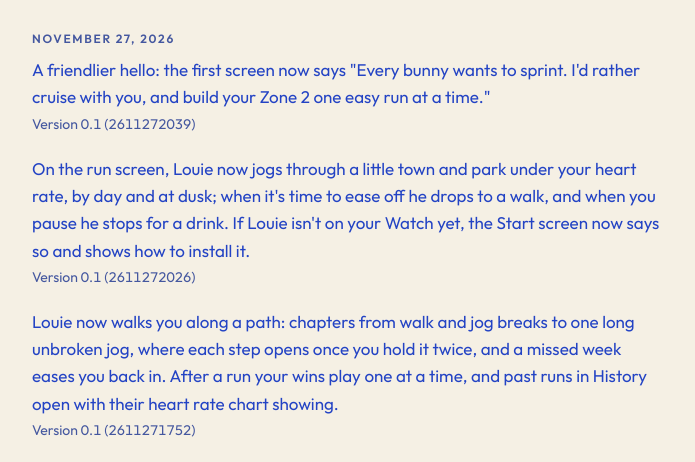
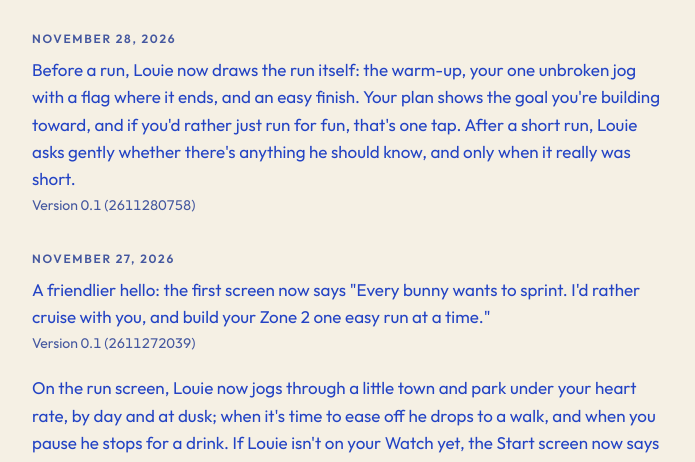
Before and after one commit to thoughtandtheory/louie-app, a plain HTML site: page releases/index.html in a window 1280 px wide. Shown: the part 297-759 px from the top of the page, without its empty margins (292-987 px from the left). Drawn offline with Linux system fonts and the light colour scheme.

Commit message:
Release notes: 2026-11-28 · 0.1 · 2611280758

```diff
--- a/releases/index.html
+++ b/releases/index.html
@@ -69,6 +69,11 @@
 <h1><span class="soft">Release</span><span class="heavy">notes.</span></h1>
 <p class="lede">What changed in each build of Louie, newest first.</p>
 
+<h2>November 28, 2026</h2>
+<article>
+  <p>Before a run, Louie now draws the run itself: the warm-up, your one unbroken jog with a flag where it ends, and an easy finish. Your plan shows the goal you're building toward, and if you'd rather just run for fun, that's one tap. After a short run, Louie asks gently whether there's anything he should know, and only when it really was short.</p>
+  <p class="build">Version 0.1 (2611280758)</p>
+</article>
 <h2>November 27, 2026</h2>
 <article>
   <p>A friendlier hello: the first screen now says "Every bunny wants to sprint. I'd rather cruise with you, and build your Zone 2 one easy run at a time."</p>
```
